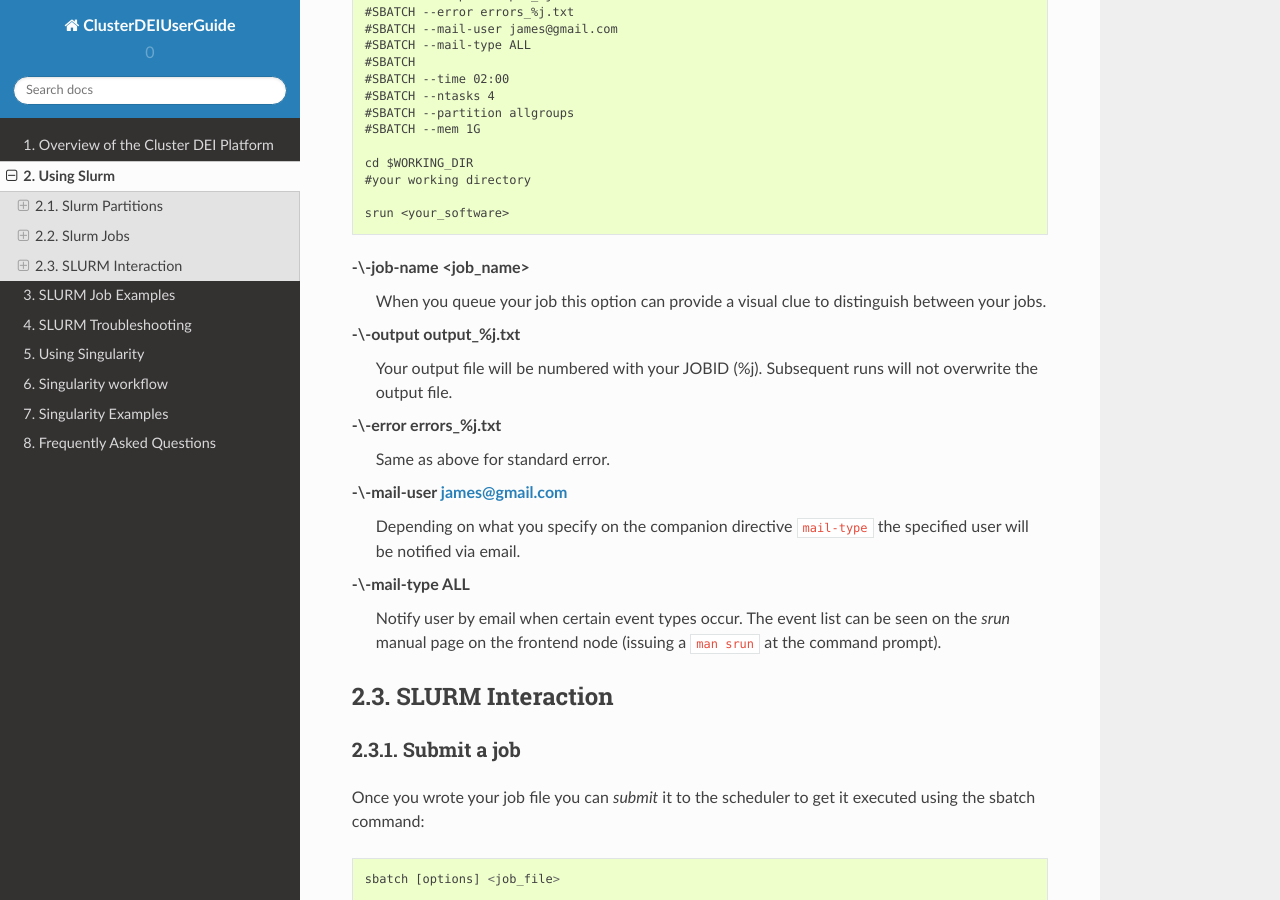
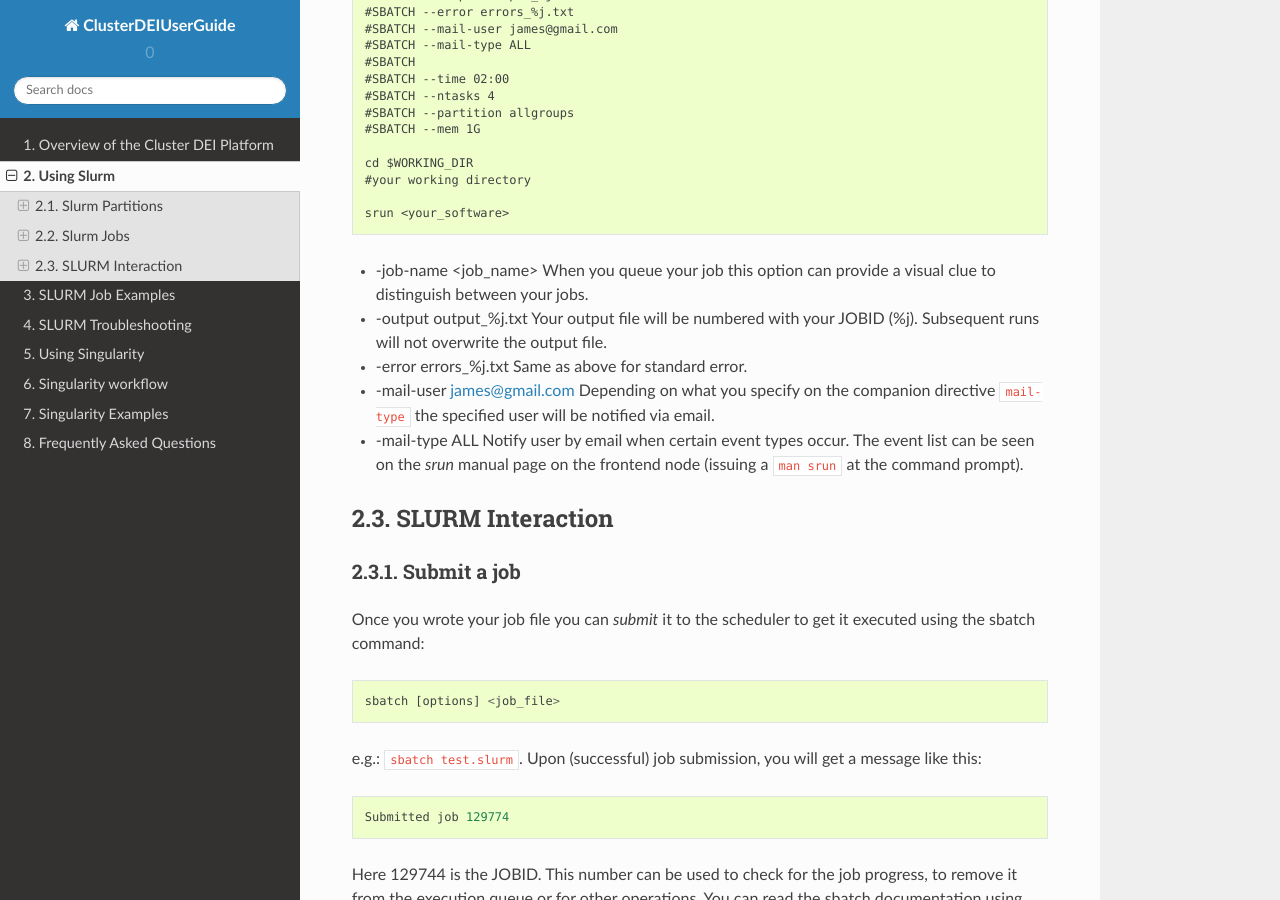
Before and after one commit to agostinoandriolo/clusterDEIguide, a Sphinx documentation site: the page built from ClusterDEIUserGuide-master/docs/UsingSLURM.rst, in a window 1280 px wide and 900 px high, scrolled down 3416 px. Built offline with Sphinx 7.4.7 and the Read the Docs theme 2.0.0, drawn with Linux system fonts in a browser that asks for light colours.

```diff
--- a/ClusterDEIUserGuide-master/docs/UsingSLURM.rst
+++ b/ClusterDEIUserGuide-master/docs/UsingSLURM.rst
@@ -180,20 +180,20 @@ A more complete job
   srun <your_software>
 
 
--\\-job-name <job_name>
+- -job-name <job_name>
   When you queue your job this option can provide a visual clue to distinguish between your jobs.
 
--\\-output output_%j.txt
+- -output output_%j.txt
   Your output file will be numbered with your JOBID (%j). Subsequent runs will not overwrite the output file.
 
--\\-error errors_%j.txt
+- -error errors_%j.txt
   Same as above for standard error.
 
--\\-mail-user james@gmail.com
+- -mail-user james@gmail.com
   Depending on what you specify on the companion directive ``mail-type`` the specified user will be
   notified via email.
 
--\\-mail-type ALL
+- -mail-type ALL
   Notify user by email when certain event types occur. The event list can be seen on the *srun* manual page
   on the frontend node (issuing a ``man srun`` at the command prompt).
 
```
